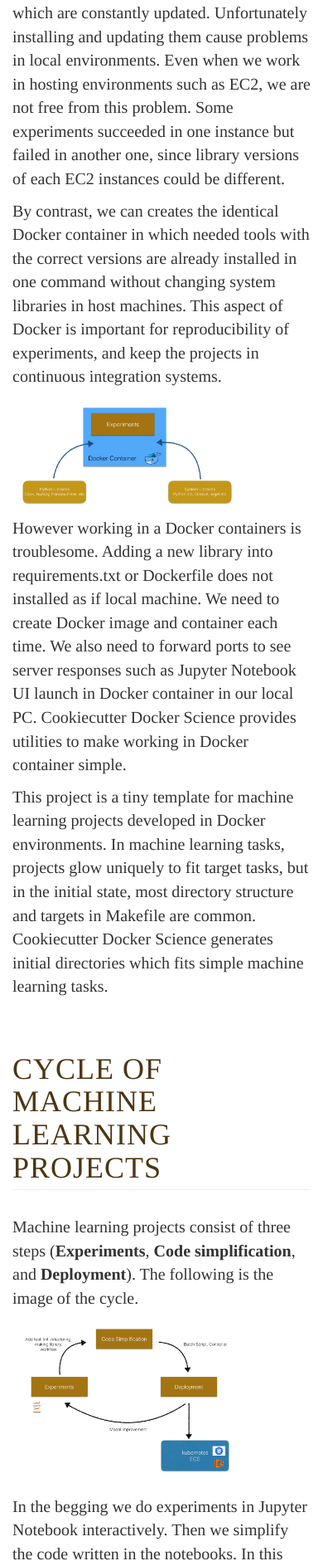
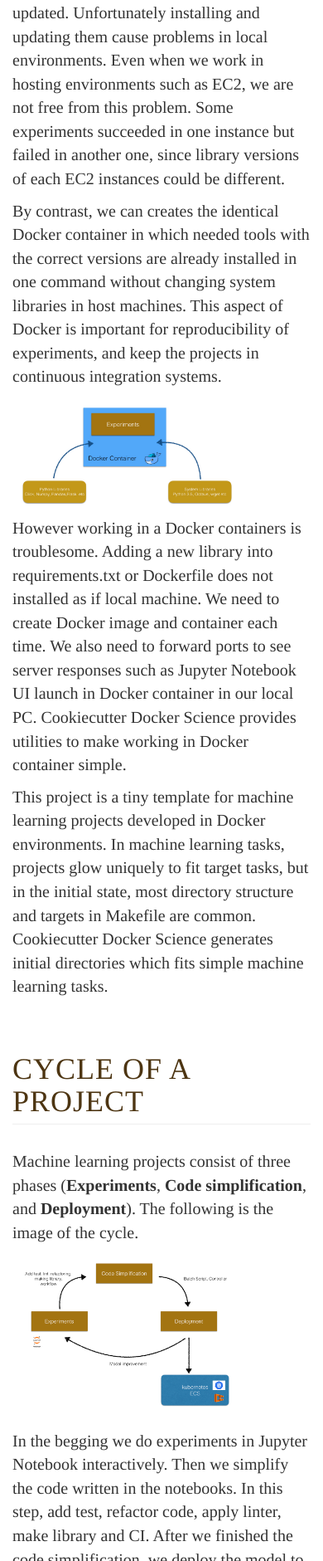
Before and after one commit to docker-science/docker-science.github.io, a Jekyll site: the page built from index.md, in a window 390 px wide. Shown: the part 339-2220 px from the top of the page at 83% size. Built offline with Jekyll 4.4.1, drawn with Linux system fonts in a browser that asks for light colours; some of the changed text lies outside the part shown.

Commit message:
Style improvement

```diff
--- a/index.md
+++ b/index.md
@@ -30,9 +30,9 @@ In machine learning tasks, projects glow uniquely to fit target tasks, but in th
 structure and targets in Makefile are common. Cookiecutter Docker Science generates initial directories which fits
 simple machine learning tasks.
 
-# Cycle of Machine Learning projects
+# Cycle of a project
 
-Machine learning projects consist of three steps (**Experiments**, **Code simplification**, and **Deployment**).
+Machine learning projects consist of three phases (**Experiments**, **Code simplification**, and **Deployment**).
 The following is the image of the cycle.
 
 <img src="resources/images/cycle-of-ml.jpg" style="width: 75%;" />
--- a/resources/css/docker-science.css
+++ b/resources/css/docker-science.css
@@ -220,7 +220,7 @@ img::-moz-selection {
 
 .docker-science-page-content {
   margin-left: 33%;
-  max-width: 900px;
+  max-width: 60%;
   padding: 15px;
   -webkit-transition: all 0.5s ease;
   -moz-transition: all 0.5s ease;
@@ -235,6 +235,7 @@ img::-moz-selection {
 
   .docker-science-page-content {
     margin-left: 0 !important;
+    max-width: 100%;
   }
 }
 
```
Also changed, not shown: other parts of index.md (+1 -1 lines).
